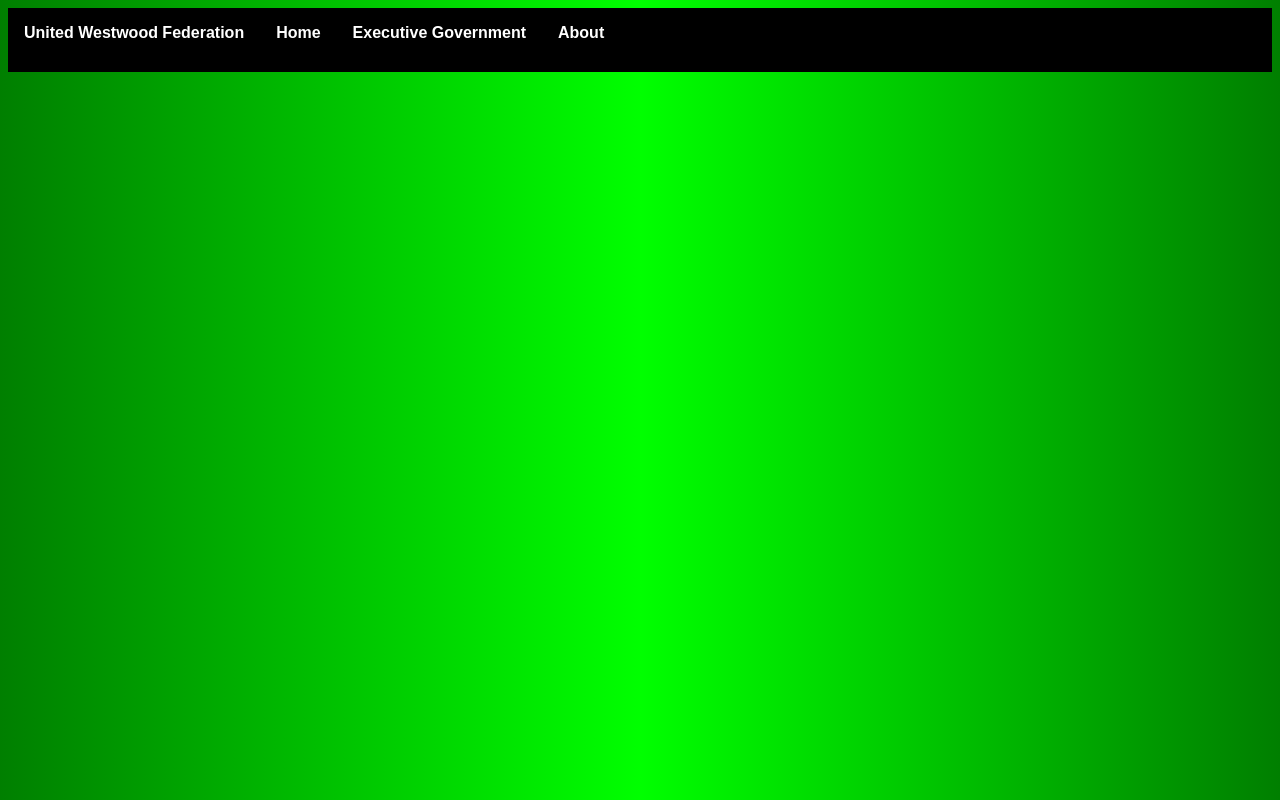
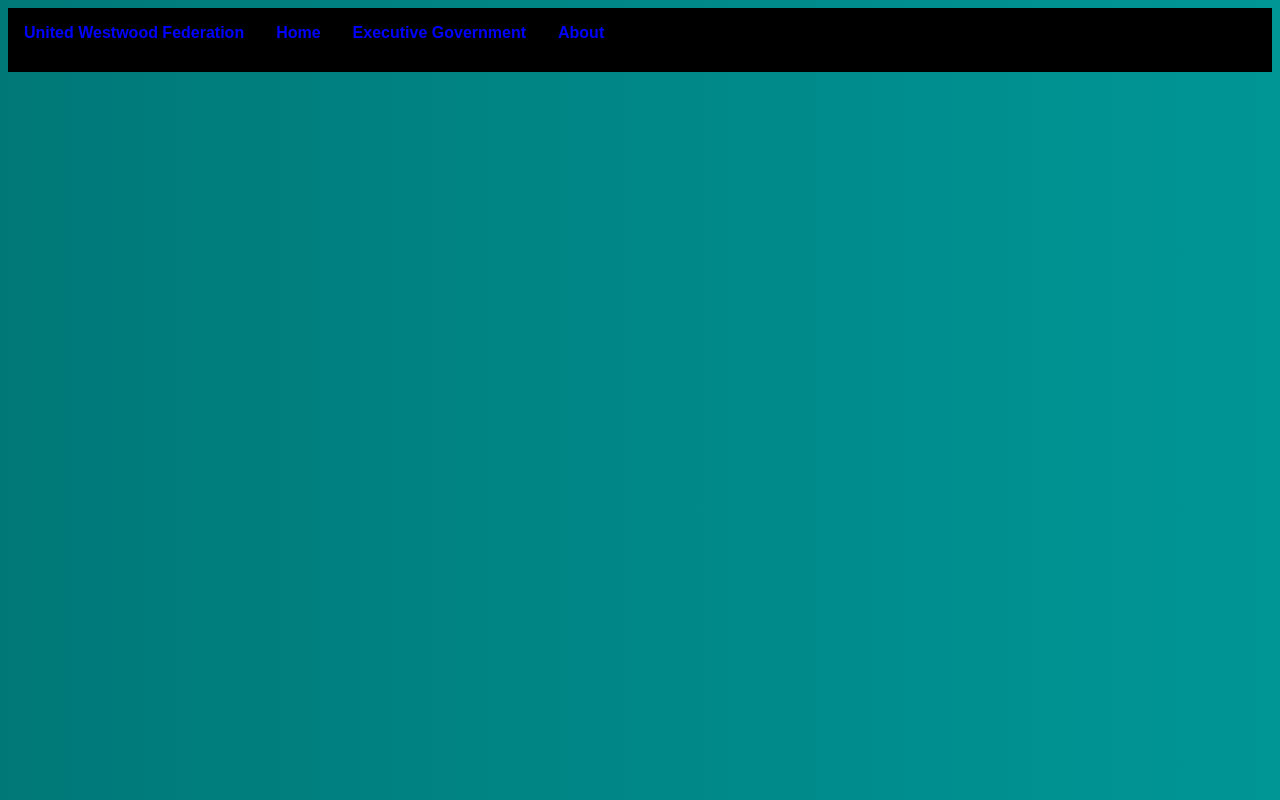
Before and after one commit to SirAlexBigBrain/UnitedWestwoodFederation, a plain HTML site: page index.html in a window 1280 px wide. Drawn offline with Linux system fonts and the light colour scheme.

Commit message:
Update style.css

```diff
--- a/css/style.css
+++ b/css/style.css
@@ -1,6 +1,6 @@
 body {
   background: rgb(0,127,0);
-  background: linear-gradient(90deg, rgba(0,127,0,1) 0%, rgba(0,255,0,1) 50%, rgba(0,127,0,1) 100%);
+  background: linear-gradient(90deg, rgba(0,120,120,1) 0%, rgba(0,135,135,1) 50%, rgba(0,150,150,1) 100%);
   font-family: sans-serif;
 }
 h1, h2, h3, p, li {
@@ -13,12 +13,12 @@ nav {
 }
 .navbar {
   background-color: black;
-  color: white;
+  color: blue;
   height: 64px;
 }
 .dropbtn {
   background-color: black;
-  color: white;
+  color: blue;
   padding: 16px;
   font-size: 16px;
   border: none;
```
